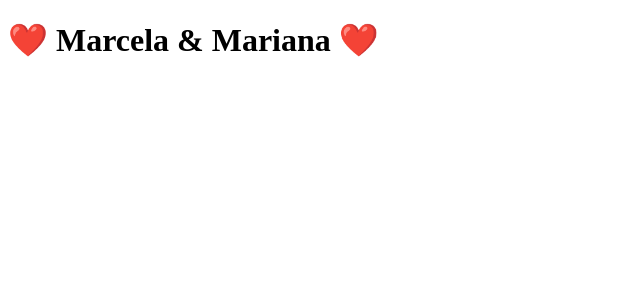
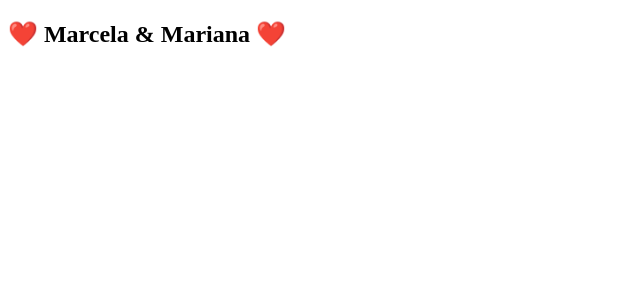
Before and after one commit to marcosmallet/clone-tabnews, a Next.js app: page / in a window 1280 px wide. Shown: the top 300 px of the page, without its empty margins (0-640 px from the left). Built offline with nearby package versions, Linux system fonts and the light colour scheme.

Commit message:
Update index.js

```diff
--- a/pages/index.js
+++ b/pages/index.js
@@ -1,5 +1,5 @@
 function Home() {
-  return <h1>❤️️ Marcela & Mariana ❤️️</h1>;
+  return <h2>❤️️ Marcela & Mariana ❤️️</h2>;
 }
 
 export default Home;
```
